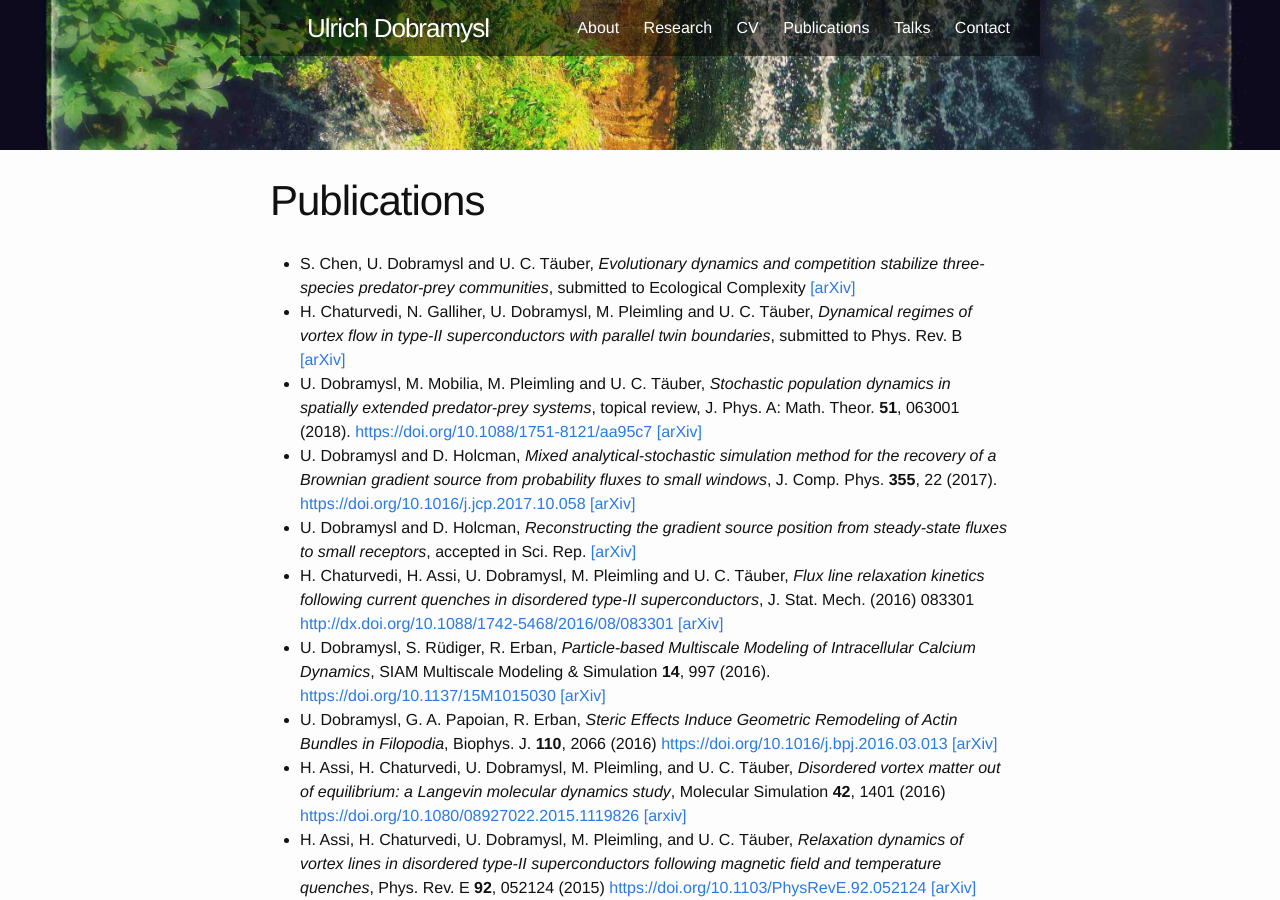
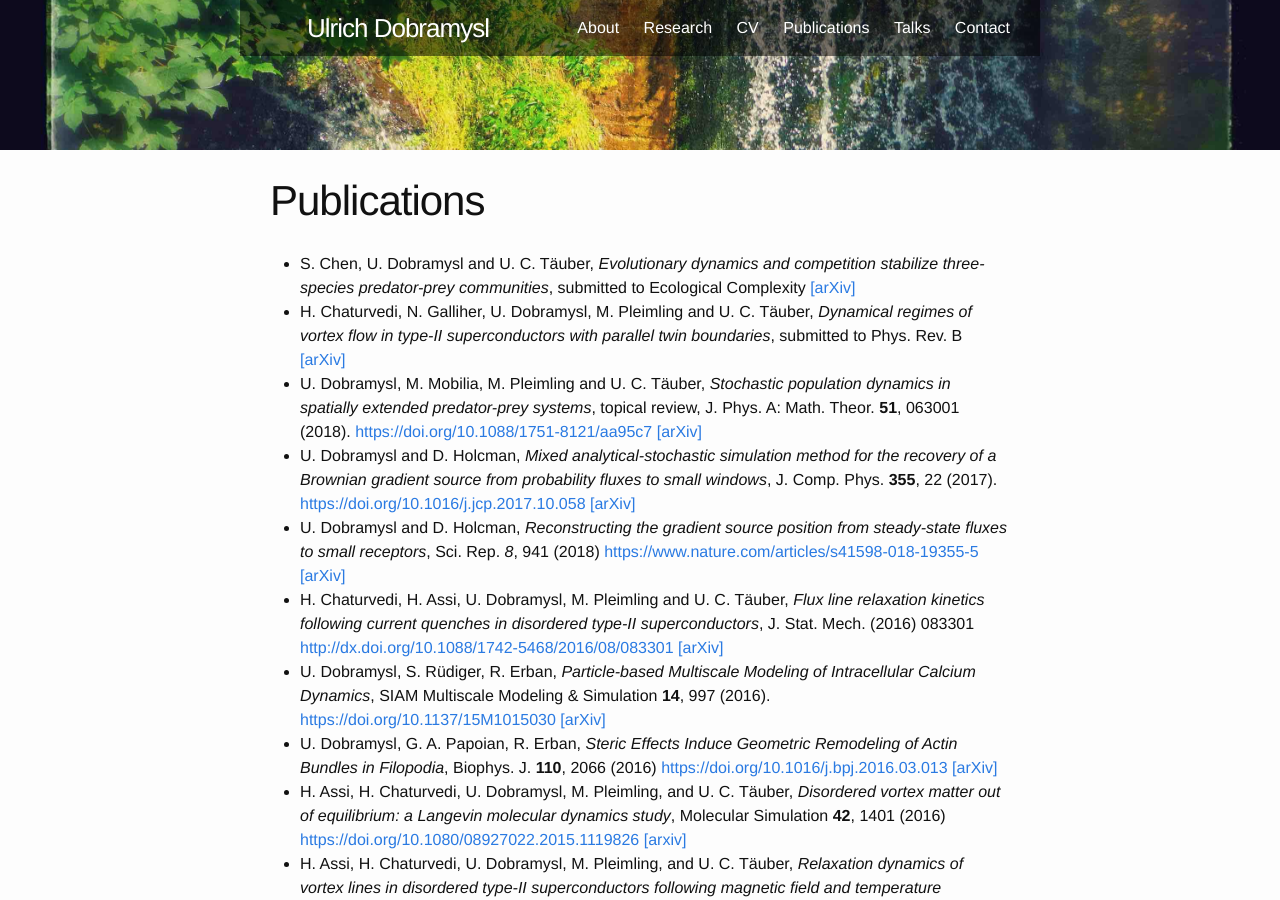
Before and after one commit to ulido/ulido.github.io, a Jekyll site: the page built from 03-publications.md, in a window 1280 px wide and 900 px high. Built offline with Jekyll 4.4.1, drawn with Linux system fonts in a browser that asks for light colours.

Commit message:
Sci Rep paper published

```diff
--- a/03-publications.md
+++ b/03-publications.md
@@ -8,7 +8,7 @@ permalink: /publications/
 * H. Chaturvedi, N. Galliher, U. Dobramysl, M. Pleimling and U. C. T&auml;uber, *Dynamical regimes of vortex flow in type-II superconductors with parallel twin boundaries*, submitted to Phys. Rev. B [[arXiv]](https://arxiv.org/abs/1710.03679)
 * U. Dobramysl, M. Mobilia, M. Pleimling and U. C. T&auml;uber, *Stochastic population dynamics in spatially extended predator-prey systems*, topical review, J. Phys. A: Math. Theor. **51**, 063001 (2018). <https://doi.org/10.1088/1751-8121/aa95c7> [[arXiv]](https://arxiv.org/abs/1708.07055)
 * U. Dobramysl and D. Holcman, *Mixed analytical-stochastic simulation method for the recovery of a Brownian gradient source from probability fluxes to small windows*, J. Comp. Phys. **355**, 22 (2017). <https://doi.org/10.1016/j.jcp.2017.10.058> [[arXiv]](https://arxiv.org/abs/1710.09807)
-* U. Dobramysl and D. Holcman, *Reconstructing the gradient source position from steady-state fluxes to small receptors*, accepted in Sci. Rep. [[arXiv]](https://arxiv.org/abs/1705.02529)
+* U. Dobramysl and D. Holcman, *Reconstructing the gradient source position from steady-state fluxes to small receptors*, Sci. Rep. *8*, 941 (2018) <https://www.nature.com/articles/s41598-018-19355-5> [[arXiv]](https://arxiv.org/abs/1705.02529)
 * H. Chaturvedi, H. Assi, U. Dobramysl, M. Pleimling and U. C. T&auml;uber, *Flux line relaxation kinetics following current quenches in disordered type-II superconductors*, J. Stat. Mech. (2016) 083301 <http://dx.doi.org/10.1088/1742-5468/2016/08/083301> [[arXiv]](https://arxiv.org/abs/1606.06100)
 * U. Dobramysl, S. R&uuml;diger, R. Erban, *Particle-based Multiscale Modeling of Intracellular Calcium Dynamics*, SIAM Multiscale Modeling &amp; Simulation **14**, 997 (2016). <https://doi.org/10.1137/15M1015030> [[arXiv]](https://arxiv.org/abs/1504.00146)
 * U. Dobramysl, G. A. Papoian, R. Erban, *Steric Effects Induce Geometric Remodeling of Actin Bundles in Filopodia*, Biophys. J. **110**, 2066 (2016) <https://doi.org/10.1016/j.bpj.2016.03.013> [[arXiv]](https://arxiv.org/abs/1605.03119)
```
